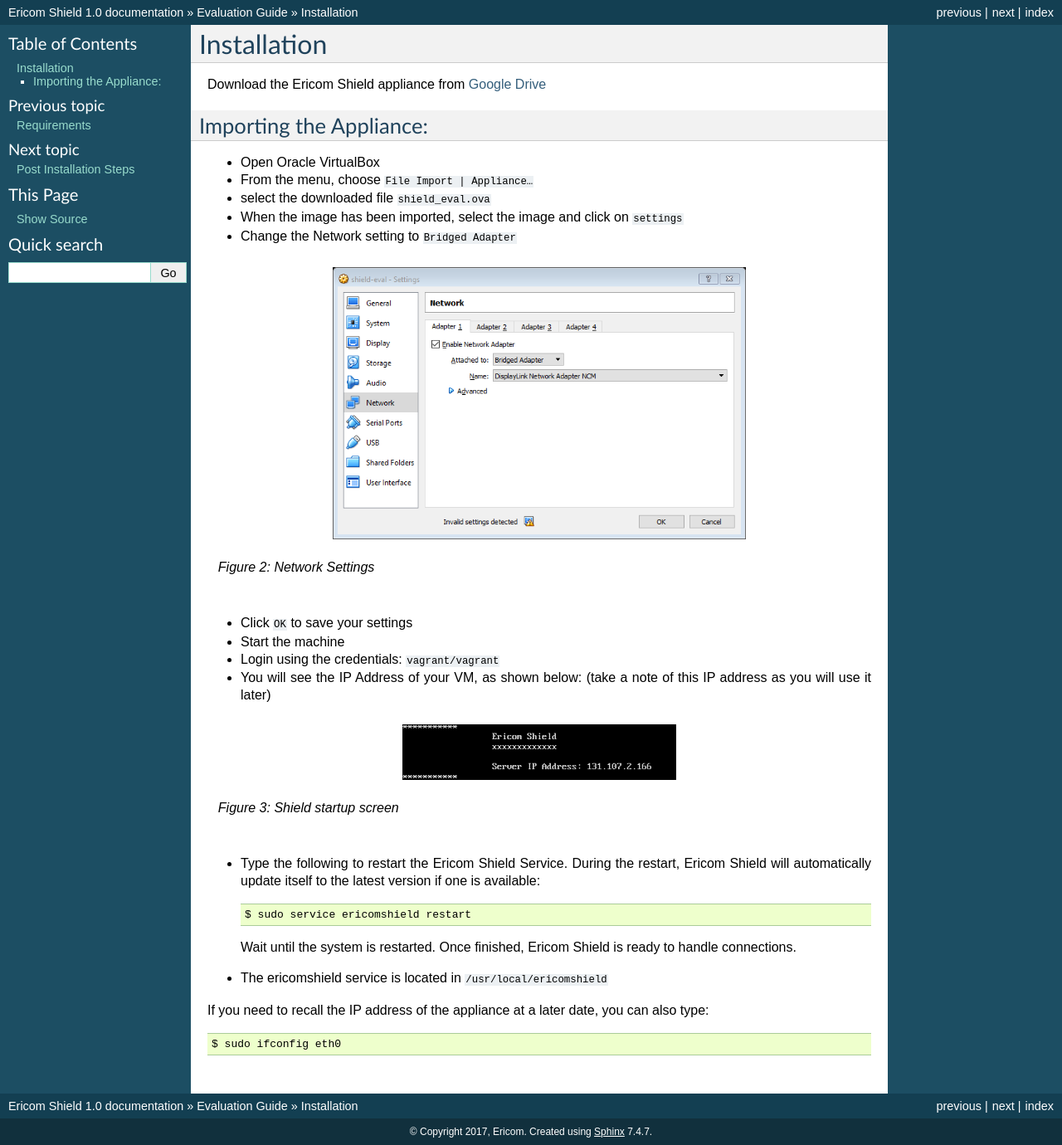
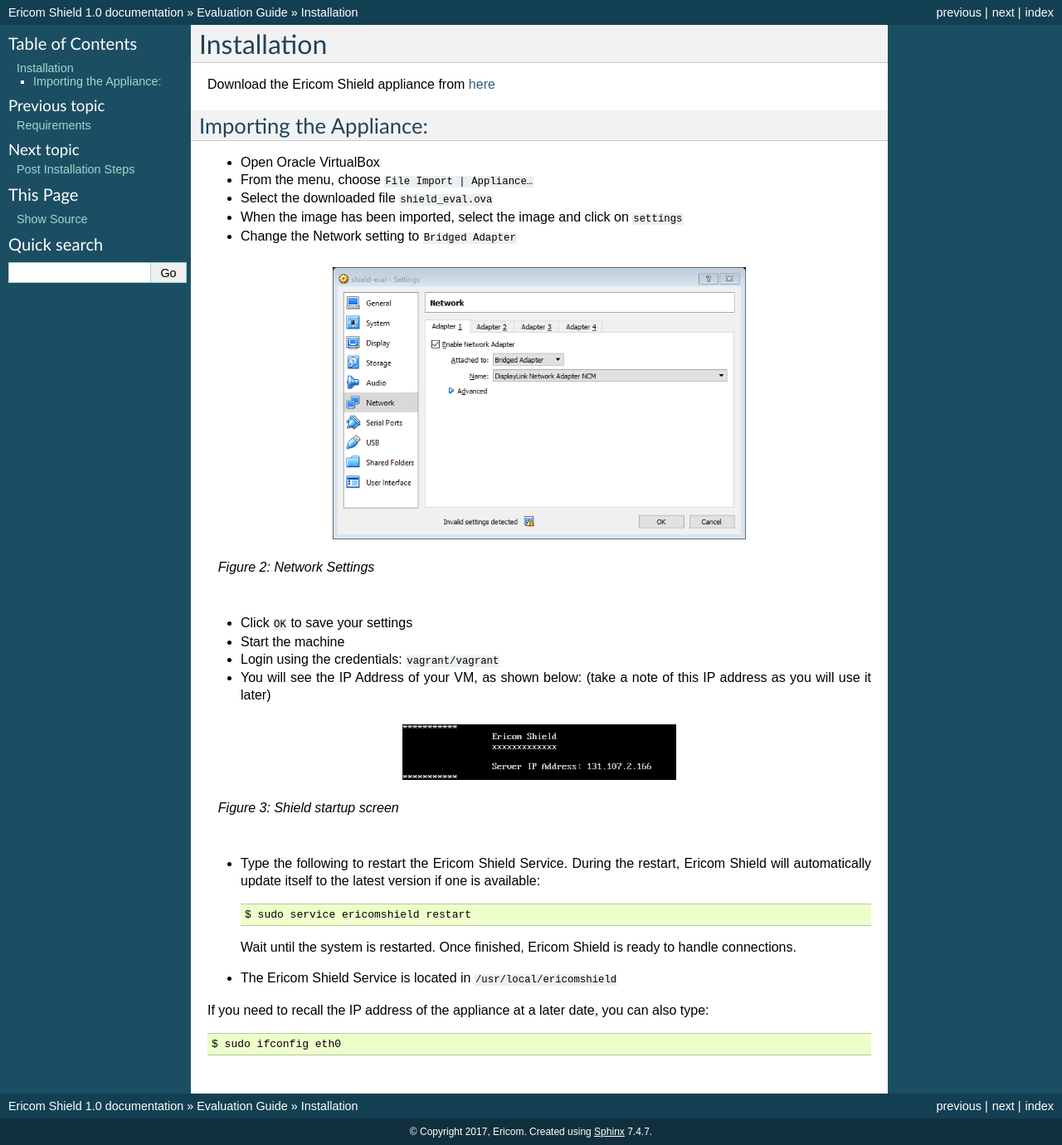
Before and after one commit to BenyH/Shield.Docs, a Sphinx documentation site: the page built from docs/evaluationguide/installation.rst, in a window 1280 px wide. Shown: the whole page at 83% size. Built offline with Sphinx 7.4.7, drawn with Linux system fonts in a browser that asks for light colours; pages that are not in the unit, such as notebooks, are missing from menus.

Commit message:
Update installation.rst

```diff
--- a/docs/evaluationguide/installation.rst
+++ b/docs/evaluationguide/installation.rst
@@ -2,14 +2,14 @@
 Installation
 ************
 
-Download the Ericom Shield appliance from `Google Drive <https://drive.google.com/open?id=0B_wcQRaAT_INcXhsc1E4bXlySWs>`_
+Download the Ericom Shield appliance from `here <https://drive.google.com/open?id=0B_wcQRaAT_INcXhsc1E4bXlySWs>`_
 
 Importing the Appliance:
 ========================
 
 *	Open Oracle VirtualBox
 *	From the menu, choose ``File Import | Appliance…``
-*	select the downloaded file ``shield_eval.ova``
+*	Select the downloaded file ``shield_eval.ova``
 *	When the image has been imported, select the image and click on ``settings``
 *	Change the Network setting to ``Bridged Adapter``
 
@@ -39,7 +39,7 @@ Importing the Appliance:
 
 	Wait until the system is restarted. Once finished, Ericom Shield is ready to handle connections.
 
-*	The ericomshield service is located in ``/usr/local/ericomshield``
+*	The Ericom Shield Service is located in ``/usr/local/ericomshield``
 
 If you need to recall the IP address of the appliance at a later date, you can also type::
 
```
